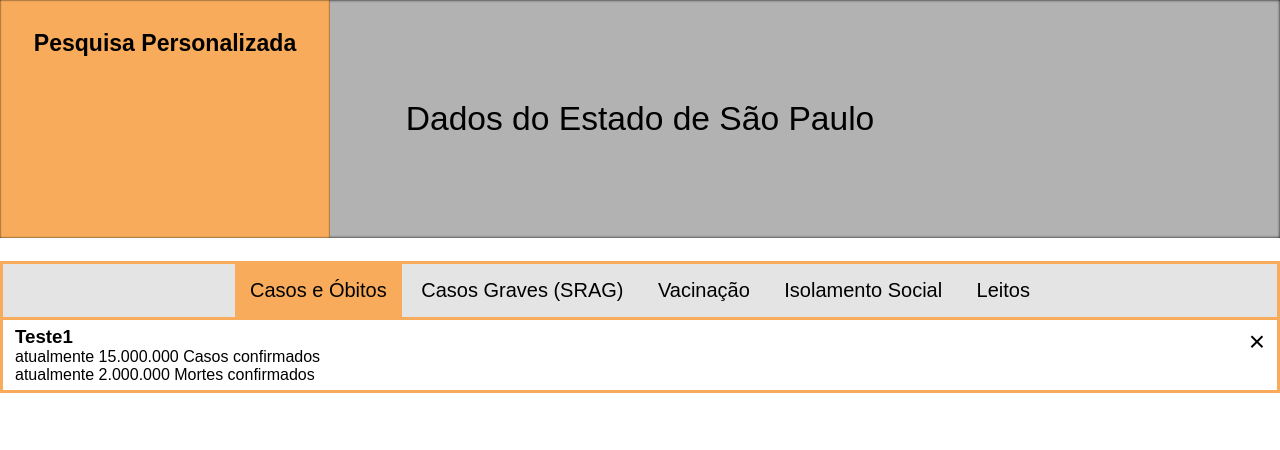
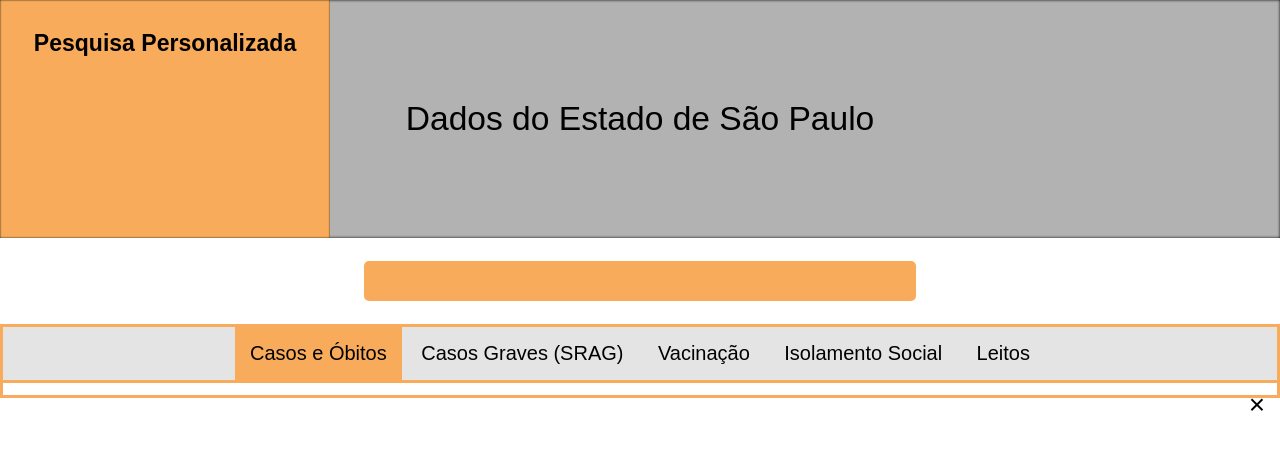
Before and after one commit to juliaregia/Carcara, a Flask app: template Aplicação Web/app/templates/estados.html in a window 1280 px wide. Shown: the part 66-516 px from the top of the page. Run offline with Flask 2, Linux system fonts and the light colour scheme; the template is opened without the code that fills it: values that come from a table or form of the project are taken from there, others are empty.

Commit message:
FlaskPandemiaEstruturada

```diff
--- a/Aplicação Web/app/static/style.css
+++ b/Aplicação Web/app/static/style.css
@@ -228,12 +228,12 @@ h2{
   font-size: 160%;
 }
 
-.blocoTab{
+.MensagemAviso{
   background-color: #F8AC5B;
   padding: 20px;
-  max-width: 30%;
+  max-width: 40%;
   margin: auto;
-  border-radius: 10px;
+  border-radius: 5px;
 
   color: #000000;
   font-weight: bold;
--- a/Aplicação Web/app/templates/estados.html
+++ b/Aplicação Web/app/templates/estados.html
@@ -154,6 +154,11 @@
 
       </div>
 
+            <!-- Paragrafo Invisivel -->
+            <p class="hide"> a</p>
+
+  <div class="MensagemAviso">
+
 {% with messages = get_flashed_messages() %}
       {% if messages %}
       {% for message in messages %}
@@ -161,13 +166,15 @@
             {% endfor %}
             {% endif %}
            {% endwith %}
-
+  </div>
       <!-- Paragrafo Invisivel -->
        <p class="hide"> a</p>
 
        <!-- tabs -->
         <div class="tabela">
+
           <div class="tab">
+
             <button class="tablinks" onclick="openCity(event, 'London')" id="defaultOpen">
                 {% if "/search" not in request.path|string %}
                 <a class="button" href="{{ url_for('covidsp_main') }}" style="text-decoration:none; color:#000000;">Casos e Óbitos</a>
@@ -229,42 +236,22 @@
           </div>
           <div id="London" class="tabcontent">
             <span onclick="this.parentElement.style.display='none'" class="topright">&times</span>
-            <h3>Teste1</h3>
-            <p>atualmente 15.000.000 Casos confirmados</p>
-            <p>atualmente 2.000.000 Mortes confirmados</p>
-
-
           </div>
 
           <div id="Paris" class="tabcontent">
             <span onclick="this.parentElement.style.display='none'" class="topright">&times</span>
-            <h3>Teste2</h3>
-            <p>atualmente 9.000.000</p>
-
-
           </div>
 
           <div id="Tokyo" class="tabcontent">
             <span onclick="this.parentElement.style.display='none'" class="topright">&times</span>
-            <h3>Teste3</h3>
-            <p>atualmente 6.000.000 vacinados</p>
-
-
           </div>
 
           <div id="Berlin" class="tabcontent">
             <span onclick="this.parentElement.style.display='none'" class="topright">&times</span>
-            <h3>Teste3</h3>
-            <p>atualmente 6.000.000 vacinados</p>
-
-
           </div>
 
           <div id="Lima" class="tabcontent">
             <span onclick="this.parentElement.style.display='none'" class="topright">&times</span>
-            <h3>Teste3</h3>
-            <p>atualmente 6.000.000 vacinados</p>
-
 
           </div>
 
```
Also changed, not shown: Aplicação Web/app/templates/municipios.html (+18 -12 lines).
